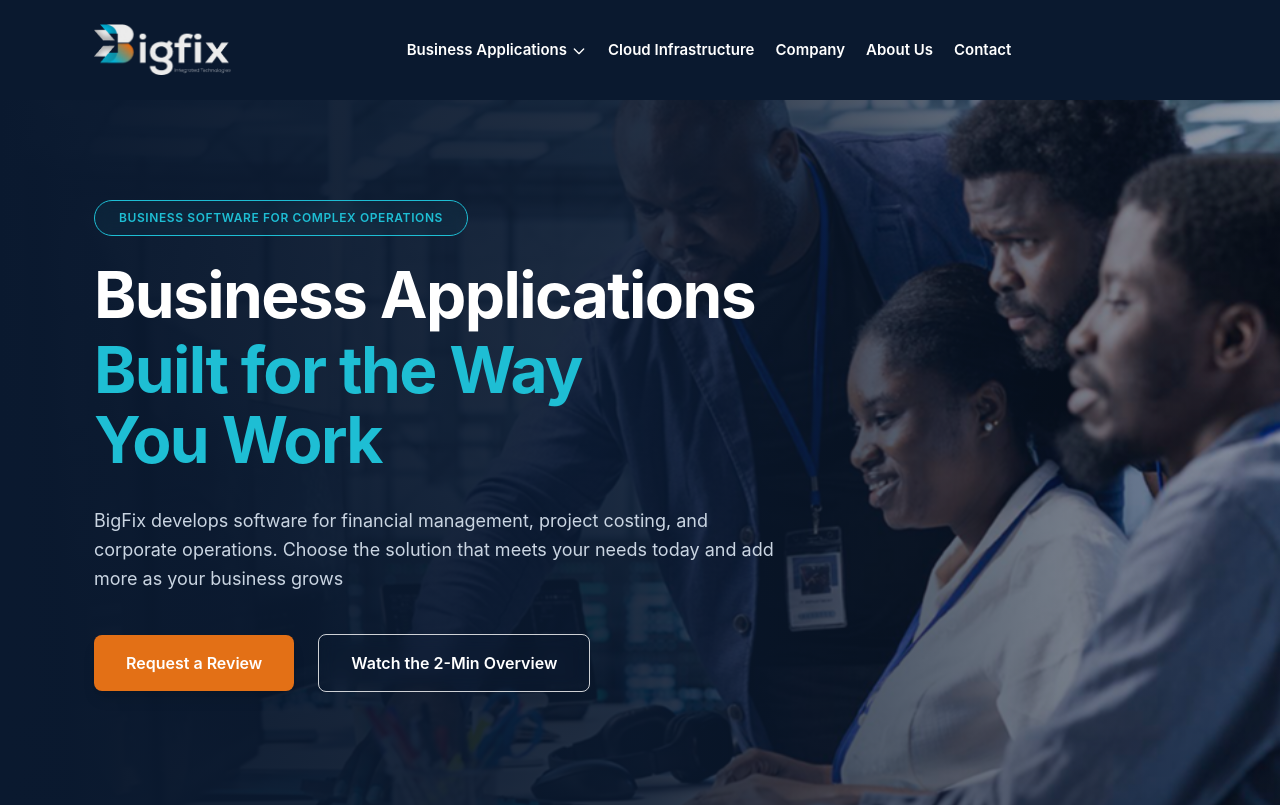
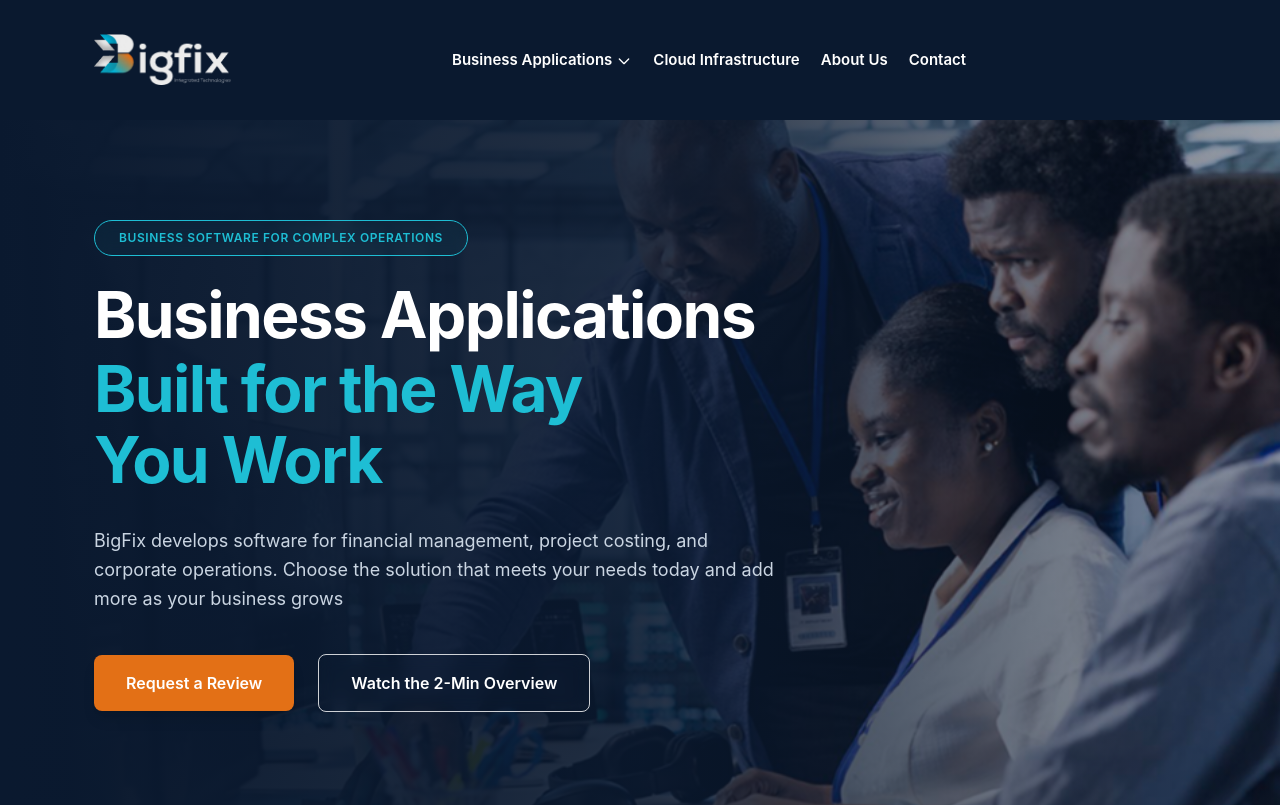
Before and after one commit to fastrasuites/bigfix-website, a React (Vite) app: page / in a window 1280 px wide. Shown: the top 805 px of the page. Built offline with nearby package versions, Linux system fonts and the light colour scheme.

Commit message:
feat: improve navigation with smooth scroll, active states, and taller navbar

```diff
--- a/src/pages/AboutUs.jsx
+++ b/src/pages/AboutUs.jsx
@@ -1,11 +1,16 @@
-import { useState } from "react";
-import { Link } from "react-router-dom";
+import { useState, useEffect } from "react";
+import { Link, useLocation } from "react-router-dom";
 import bgImageAbout from "../assets/bgimageabout.png";
 import bigfixLogo from "../assets/bigfixlogopng.png";
 
 const AboutUs = () => {
   const [isDropdownOpen, setIsDropdownOpen] = useState(false);
   const [isMobileMenuOpen, setIsMobileMenuOpen] = useState(false);
+  const location = useLocation();
+
+  useEffect(() => {
+    document.documentElement.style.scrollBehavior = "smooth";
+  }, []);
 
   // Dropdown data for Navbar
   const navApplications = [
@@ -178,7 +183,7 @@
     <div className="w-full min-h-screen bg-white font-sans selection:bg-[#E37016] selection:text-white flex flex-col">
       {/* Navbar Section */}
       <nav className="w-full flex justify-center py-4 lg:py-[24px] px-4 md:px-8 lg:px-[94px] bg-[#0A192F] relative z-50 border-b border-white/10 lg:border-none">
-        <div className="w-full max-w-[1252px] flex justify-between items-center h-[52.23px]">
+        <div className="w-full max-w-[1252px] flex justify-between items-center h-[72px]">
           {/* Logo Section - NOW CLICKABLE */}
           <Link
             to="/"
@@ -196,13 +201,13 @@
             </span>
           </Link>
 
-          <div className="hidden lg:flex gap-[21px] h-[44px] items-center text-white text-[15px] font-semibold">
+          <div className="hidden lg:flex gap-[21px] h-full items-center text-white text-[15px] font-semibold">
             <div
               className="relative h-full flex items-center"
               onMouseEnter={() => setIsDropdownOpen(true)}
               onMouseLeave={() => setIsDropdownOpen(false)}
             >
-              <button className="flex items-center gap-1 hover:text-[#1EBED4] transition-colors h-full">
+              <button className="flex items-center gap-1 hover:text-[#1EBED4] transition-colors h-full relative py-2 group">
                 Business Applications
                 <svg
                   className={`w-4 h-4 mt-0.5 transition-transform duration-200 ${isDropdownOpen ? "rotate-180" : ""}`}
@@ -217,6 +222,7 @@
                     d="M19 9l-7 7-7-7"
                   />
                 </svg>
+                <span className="absolute bottom-0 left-0 w-0 h-0.5 bg-[#1EBED4] transition-all duration-300 group-hover:w-full"></span>
               </button>
 
               {isDropdownOpen && (
@@ -258,28 +264,42 @@
               href="https://www.cloud.enterpriseone.com.ng/"
               target="_blank"
               rel="noopener noreferrer"
-              className="hover:text-[#1EBED4] transition-colors"
+              className="hover:text-[#1EBED4] transition-colors relative py-2 group"
             >
               Cloud Infrastructure
+              <span className="absolute bottom-0 left-0 w-0 h-0.5 bg-[#1EBED4] transition-all duration-300 group-hover:w-full"></span>
             </a>
-            <Link
+            {/* <Link
               to="/company"
               className="hover:text-[#1EBED4] transition-colors"
             >
               Company
-            </Link>
+            </Link> */}
             <Link
               to="/about-us"
-              className="hover:text-[#1EBED4] transition-colors"
+              className={`transition-colors relative py-2 group ${
+                location.pathname === "/about-us" ? "text-[#1EBED4]" : "hover:text-[#1EBED4]"
+              }`}
             >
               About Us
+              <span className={`absolute bottom-0 left-0 h-0.5 bg-[#1EBED4] transition-all duration-300 ${
+                location.pathname === "/about-us" ? "w-full" : "w-0 group-hover:w-full"
+              }`}></span>
             </Link>
-            <Link
-              to="/contact"
-              className="hover:text-[#1EBED4] transition-colors"
+            <a
+              href="#contact"
+              className="hover:text-[#1EBED4] transition-colors relative py-2 group"
+              onClick={(e) => {
+                e.preventDefault();
+                const element = document.getElementById("contact");
+                if (element) {
+                  element.scrollIntoView({ behavior: "smooth" });
+                }
+              }}
             >
               Contact
-            </Link>
+              <span className="absolute bottom-0 left-0 w-0 h-0.5 bg-[#1EBED4] transition-all duration-300 group-hover:w-full"></span>
+            </a>
           </div>
 
           <div className="flex items-center gap-4">
@@ -721,7 +741,7 @@
       </section>
 
       {/* Footer Section */}
-      <footer className="w-full bg-[#0A2F5A] pt-16 lg:pt-[80px] pb-8 px-4 md:px-8 lg:px-[140px] text-white">
+      <footer id="contact" className="w-full bg-[#0A2F5A] pt-16 lg:pt-[80px] pb-8 px-4 md:px-8 lg:px-[140px] text-white">
         <div className="w-full max-w-[1440px] mx-auto flex flex-col gap-12 lg:gap-[80px]">
           {/* Top Grid Section */}
           <div className="grid grid-cols-1 md:grid-cols-2 lg:grid-cols-5 gap-10 lg:gap-8">
--- a/src/pages/Home.jsx
+++ b/src/pages/Home.jsx
@@ -1,5 +1,5 @@
-import React, { useState } from "react";
-import { Link } from "react-router-dom";
+import React, { useState, useEffect } from "react";
+import { Link, useLocation } from "react-router-dom";
 import bigfixLogo from "../assets/bigfixlogopng.png";
 import bgImageHome from "../assets/bgimagehomepage.png";
 
@@ -7,6 +7,11 @@
   const [isDropdownOpen, setIsDropdownOpen] = useState(false);
   const [isMobileMenuOpen, setIsMobileMenuOpen] = useState(false);
   const [activeAccordion, setActiveAccordion] = useState("optima");
+  const location = useLocation();
+
+  useEffect(() => {
+    document.documentElement.style.scrollBehavior = "smooth";
+  }, []);
 
   // Dropdown data for Navbar
   const navApplications = [
@@ -306,7 +311,7 @@
     <div className="w-full min-h-screen bg-white font-sans selection:bg-[#E37016] selection:text-white flex flex-col">
       {/* Navbar Section */}
       <nav className="w-full flex justify-center py-4 lg:py-[24px] px-4 md:px-8 lg:px-[94px] bg-[#0A192F] relative z-50 border-b border-white/10 lg:border-none">
-        <div className="w-full max-w-[1252px] flex justify-between items-center h-[52.23px]">
+        <div className="w-full max-w-[1252px] flex justify-between items-center h-[72px]">
           {/* UPDATED LOGO SECTION - Using imported asset */}
           <Link
             to="/"
@@ -321,13 +326,13 @@
             </div>
           </Link>
 
-          <div className="hidden lg:flex gap-[21px] h-[44px] items-center text-white text-[15px] font-semibold">
+          <div className="hidden lg:flex gap-[21px] h-full items-center text-white text-[15px] font-semibold">
             <div
               className="relative h-full flex items-center"
               onMouseEnter={() => setIsDropdownOpen(true)}
               onMouseLeave={() => setIsDropdownOpen(false)}
             >
-              <button className="flex items-center gap-1 hover:text-[#1EBED4] transition-colors h-full">
+              <button className="flex items-center gap-1 hover:text-[#1EBED4] transition-colors h-full relative py-2 group">
                 Business Applications
                 <svg
                   className={`w-4 h-4 mt-0.5 transition-transform duration-200 ${isDropdownOpen ? "rotate-180" : ""}`}
@@ -342,6 +347,7 @@
                     d="M19 9l-7 7-7-7"
                   />
                 </svg>
+                <span className="absolute bottom-0 left-0 w-0 h-0.5 bg-[#1EBED4] transition-all duration-300 group-hover:w-full"></span>
               </button>
 
               {isDropdownOpen && (
@@ -379,32 +385,46 @@
                 </div>
               )}
             </div>
-            <Link
-              to="https://www.cloud.enterpriseone.com.ng/"
+            <a
+              href="https://www.cloud.enterpriseone.com.ng/"
               target="_blank"
               rel="noopener noreferrer"
-              className="hover:text-[#1EBED4] transition-colors"
+              className="hover:text-[#1EBED4] transition-colors relative py-2 group"
             >
               Cloud Infrastructure
-            </Link>
-            <Link
+              <span className="absolute bottom-0 left-0 w-0 h-0.5 bg-[#1EBED4] transition-all duration-300 group-hover:w-full"></span>
+            </a>
+            {/* <Link
               to="/company"
               className="hover:text-[#1EBED4] transition-colors"
             >
               Company
-            </Link>
+            </Link> */}
             <Link
               to="/about-us"
-              className="hover:text-[#1EBED4] transition-colors"
+              className={`transition-colors relative py-2 group ${
+                location.pathname === "/about-us" ? "text-[#1EBED4]" : "hover:text-[#1EBED4]"
+              }`}
             >
               About Us
+              <span className={`absolute bottom-0 left-0 h-0.5 bg-[#1EBED4] transition-all duration-300 ${
+                location.pathname === "/about-us" ? "w-full" : "w-0 group-hover:w-full"
+              }`}></span>
             </Link>
-            <Link
-              to="/contact"
-              className="hover:text-[#1EBED4] transition-colors"
+            <a
+              href="#contact"
+              className="hover:text-[#1EBED4] transition-colors relative py-2 group"
+              onClick={(e) => {
+                e.preventDefault();
+                const element = document.getElementById("contact");
+                if (element) {
+                  element.scrollIntoView({ behavior: "smooth" });
+                }
+              }}
             >
               Contact
-            </Link>
+              <span className="absolute bottom-0 left-0 w-0 h-0.5 bg-[#1EBED4] transition-all duration-300 group-hover:w-full"></span>
+            </a>
           </div>
 
           <div className="flex items-center gap-4">
@@ -1090,7 +1110,7 @@
       </section>
 
       {/* NEW SECTION: Footer */}
-      <footer className="w-full bg-[#0A2F5A] pt-16 lg:pt-[80px] pb-8 px-4 md:px-8 lg:px-[140px] text-white">
+      <footer id="contact" className="w-full bg-[#0A2F5A] pt-16 lg:pt-[80px] pb-8 px-4 md:px-8 lg:px-[140px] text-white">
         <div className="w-full max-w-[1440px] mx-auto flex flex-col gap-12 lg:gap-[80px]">
           {/* Top Grid Section */}
           <div className="grid grid-cols-1 md:grid-cols-2 lg:grid-cols-5 gap-10 lg:gap-8">
```
